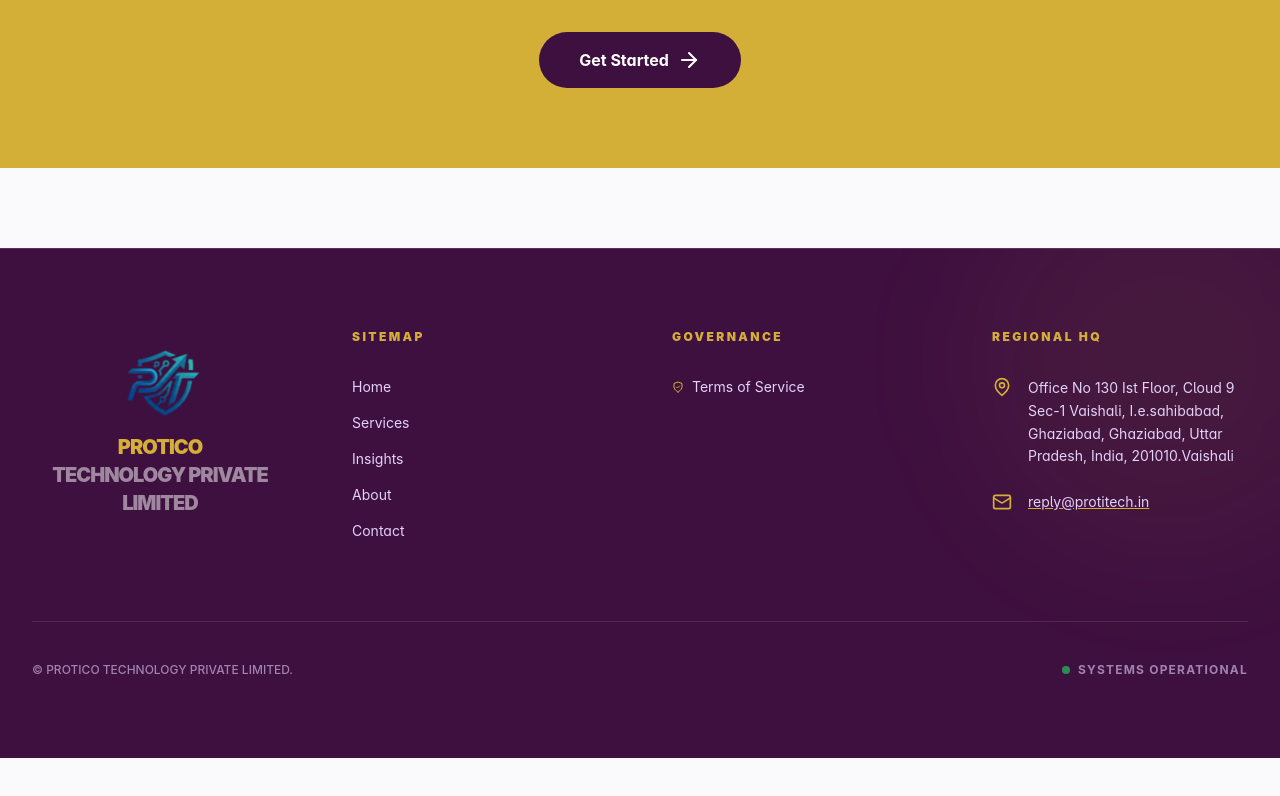
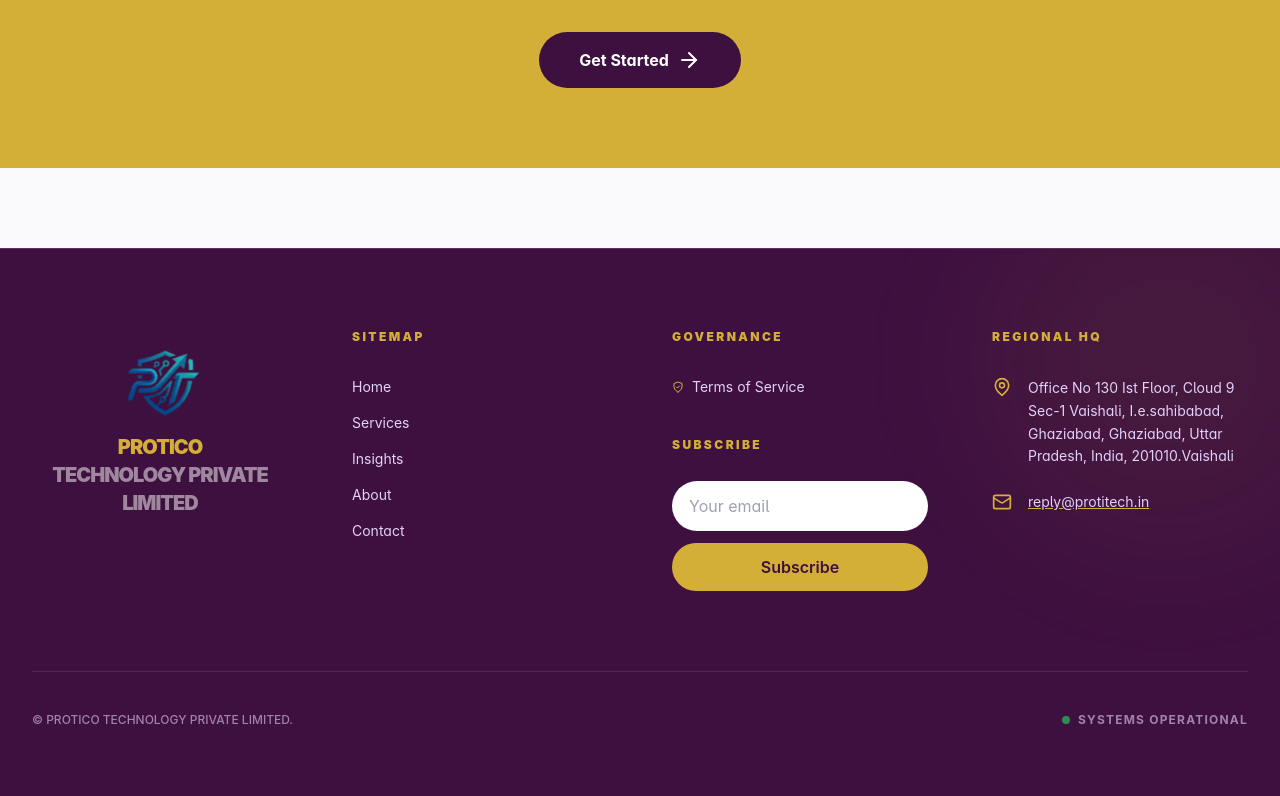
Before and after one commit to Prakharbansall/PROTICO, a React (Vite) app: page / in a window 1280 px wide. Shown: the part 4284-5080 px from the top of the page. Before the commit the page ends 5042 px from the top, so only its background shows below. Built offline with nearby package versions, Linux system fonts and the light colour scheme.

Commit message:
your message

```diff
--- a/src/components/Footer.jsx
+++ b/src/components/Footer.jsx
@@ -1,4 +1,5 @@
 import { Link } from "react-router-dom";
+import { useState } from "react";
 import {
   Mail,
   MapPin,
@@ -11,6 +12,8 @@ import {
 import logo from "../asset/logo.png";
 
 function Footer() {
+  const [subscribeEmail, setSubscribeEmail] = useState("");
+  const [subscribeStatus, setSubscribeStatus] = useState("");
   const currentYear = new Date().getFullYear();
 
   const navigationLinks = [
@@ -24,6 +27,20 @@ function Footer() {
   const legalLinks = [
     { name: "Terms of Service", path: "/legal" }
   ];
+
+  const handleSubscribe = (event) => {
+    event.preventDefault();
+    const emailValue = subscribeEmail.trim();
+    const emailRegex = /^[^\s@]+@[^\s@]+\.[^\s@]+$/;
+
+    if (!emailRegex.test(emailValue)) {
+      setSubscribeStatus("Please enter a valid email address.");
+      return;
+    }
+
+    setSubscribeStatus("Thank you for subscribing!");
+    setSubscribeEmail("");
+  };
 
   return (
     <footer className="bg-[#3E103F] text-white border-t border-[#5D2E60] mt-20 relative overflow-hidden">
@@ -95,6 +112,36 @@ function Footer() {
                 </li>
               ))}
             </ul>
+
+            <div className="mt-10">
+              <h5 className="text-[#D4AF37] text-xs font-black uppercase tracking-[0.2em] mb-4">
+                Subscribe
+              </h5>
+              <form onSubmit={handleSubscribe} className="space-y-3">
+                <label className="sr-only" htmlFor="footer-subscribe-email">
+                  Email address
+                </label>
+                <input
+                  id="footer-subscribe-email"
+                  type="email"
+                  value={subscribeEmail}
+                  onChange={(e) => setSubscribeEmail(e.target.value)}
+                  placeholder="Your email"
+                  className="w-full px-4 py-3 rounded-full border border-white/20 text-[#1A1A1A] focus:outline-none focus:ring-2 focus:ring-[#D4AF37]/50"
+                />
+                <button
+                  type="submit"
+                  className="w-full rounded-full bg-[#D4AF37] px-6 py-3 text-[#3E103F] font-semibold transition hover:bg-[#F4D03F]"
+                >
+                  Subscribe
+                </button>
+                {subscribeStatus && (
+                  <p className={`text-sm ${subscribeStatus.startsWith("Thank") ? "text-green-300" : "text-red-300"}`}>
+                    {subscribeStatus}
+                  </p>
+                )}
+              </form>
+            </div>
           </div>
 
           {/* 4. HEADQUARTERS */}
```
